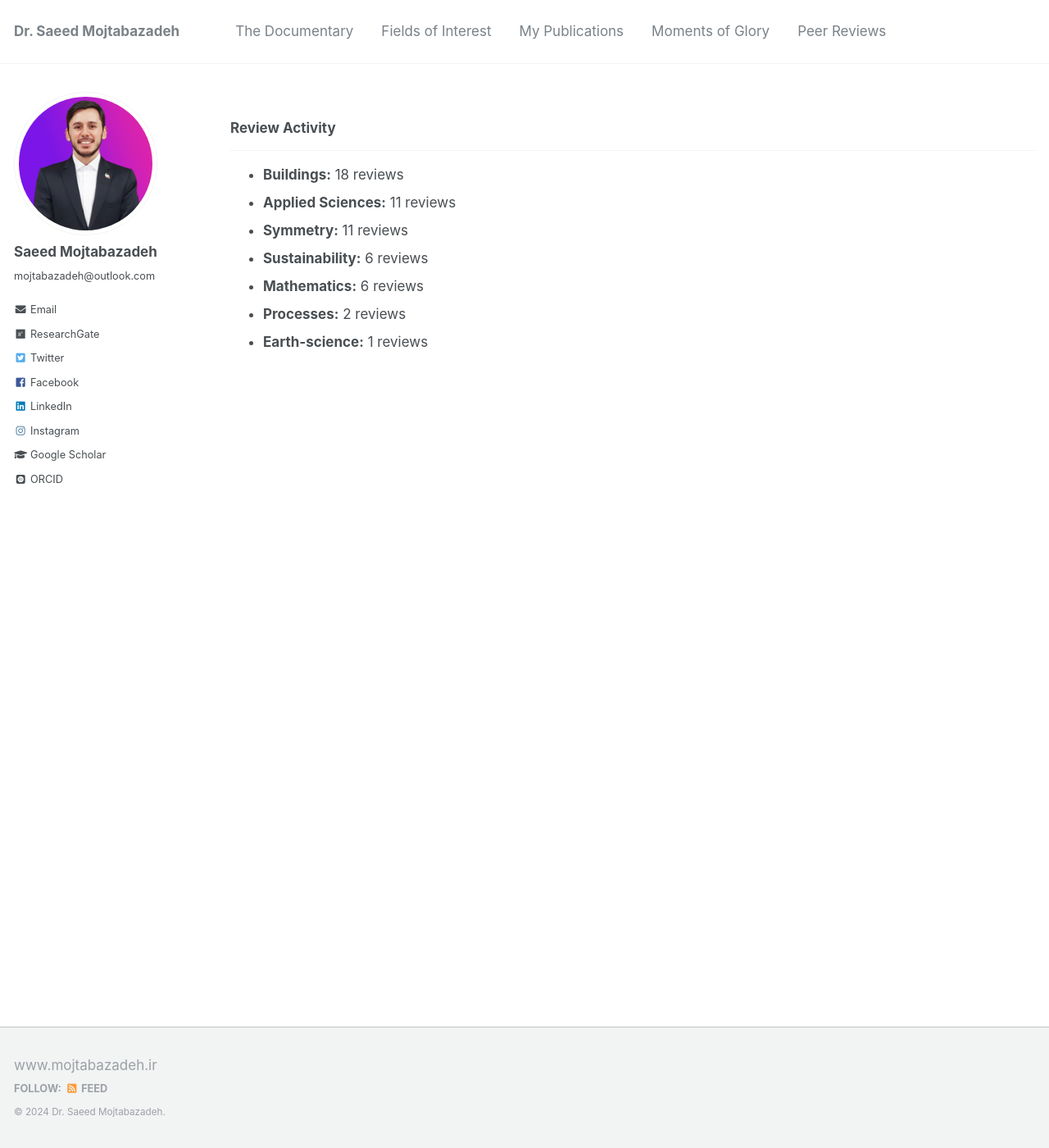
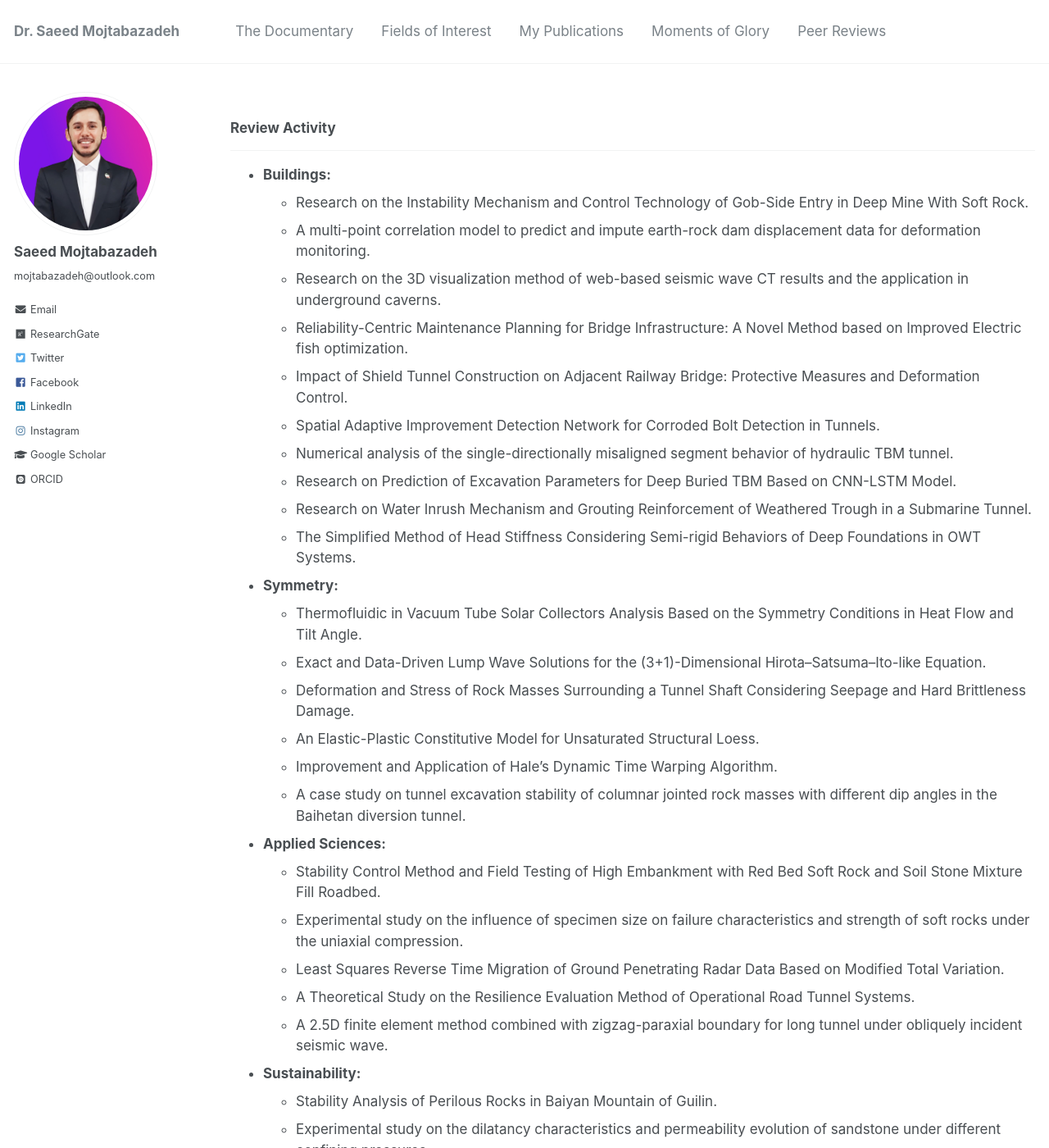
Before and after one commit to mojtabazadeh/mojtabazadeh.github.io, a Jekyll site: the page built from _pages/reviews.md, in a window 1280 px wide and 1400 px high. Shown: the whole window at 82% size. Built offline with Jekyll 4.4.1, drawn with Linux system fonts in a browser that asks for light colours; some web fonts are replaced; some of the changed text lies outside the part shown.

Commit message:
Update reviews.md

```diff
--- a/_pages/reviews.md
+++ b/_pages/reviews.md
@@ -8,10 +8,56 @@ author_profile: true
 ### Review Activity
 ___
 
-* **Buildings:** 18 reviews
-* **Applied Sciences:** 11 reviews
-* **Symmetry:** 11 reviews
-* **Sustainability:** 6 reviews
-* **Mathematics:** 6 reviews
-* **Processes:** 2 reviews
-* **Earth-science:** 1 reviews
+* **Buildings:**
+  * Research on the Instability Mechanism and Control Technology of Gob-Side Entry in Deep Mine With Soft Rock.
+  * A multi-point correlation model to predict and impute earth-rock dam displacement data for deformation monitoring.
+  * Research on the 3D visualization method of web-based seismic wave CT results and the application in underground caverns.
+  * Reliability-Centric Maintenance Planning for Bridge Infrastructure: A Novel Method based on Improved Electric fish optimization.
+  * Impact of Shield Tunnel Construction on Adjacent Railway Bridge: Protective Measures and Deformation Control.
+  * Spatial Adaptive Improvement Detection Network for Corroded Bolt Detection in Tunnels.
+  * Numerical analysis of the single-directionally misaligned segment behavior of hydraulic TBM tunnel.
+  * Research on Prediction of Excavation Parameters for Deep Buried TBM Based on CNN-LSTM Model.
+  * Research on Water Inrush Mechanism and Grouting Reinforcement of Weathered Trough in a Submarine Tunnel.
+  * The Simplified Method of Head Stiffness Considering Semi-rigid Behaviors of Deep Foundations in OWT Systems.
+
+
+
+* **Symmetry:**
+  * Thermofluidic in Vacuum Tube Solar Collectors Analysis Based on the Symmetry Conditions in Heat Flow and Tilt Angle.
+  * Exact and Data-Driven Lump Wave Solutions for the (3+1)-Dimensional Hirota–Satsuma–Ito-like Equation.
+  * Deformation and Stress of Rock Masses Surrounding a Tunnel Shaft Considering Seepage and Hard Brittleness Damage.
+  * An Elastic-Plastic Constitutive Model for Unsaturated Structural Loess.
+  * Improvement and Application of Hale's Dynamic Time Warping Algorithm.
+  * A case study on tunnel excavation stability of columnar jointed rock masses with different dip angles in the Baihetan diversion tunnel.
+
+
+
+* **Applied Sciences:**
+  * Stability Control Method and Field Testing of High Embankment with Red Bed Soft Rock and Soil Stone Mixture Fill Roadbed.
+  * Experimental study on the influence of specimen size on failure characteristics and strength of soft rocks under the uniaxial compression.
+  * Least Squares Reverse Time Migration of Ground Penetrating Radar Data Based on Modified Total Variation.
+  * A Theoretical Study on the Resilience Evaluation Method of Operational Road Tunnel Systems.
+  * A 2.5D finite element method combined with zigzag-paraxial boundary for long tunnel under obliquely incident seismic wave.
+
+
+
+* **Sustainability:**
+  * Stability Analysis of Perilous Rocks in Baiyan Mountain of Guilin.
+  * Experimental study on the dilatancy characteristics and permeability evolution of sandstone under different confining pressures.
+  * Study on the Influence of Loess Pore Structure on Collapsibility.
+
+
+
+* **Mathematics:**
+  * Unified Gas Kinetic Simulations of Lid-Driven Cavity Flows: Effect of Compressibility and Rarefaction on Vortex Structures.
+  * The Stability and Convergence of Crank-Nicolson Mixed Finite Element Solutions for Two-Phase Flow in Porous Media Coupled with Geostress.
+  * The Finite Element Method of High Degree of Accuracy for Boundary Value Problem with Singularity.
+
+
+* **Processes:**
+  * Optimization Method for Water-Flooded Beach-Bar Sand Bodies: A Case Study of the Fourth Member Red Beds of the Paleogene Shahejie Formation in the Dongying Depression
+
+
+* **Journal of Engineering Mathematics:** 1 reviews
+  * Scattering of shallow asymmetric V-shaped canyon under cylindrical SH-wave.
+___
```
